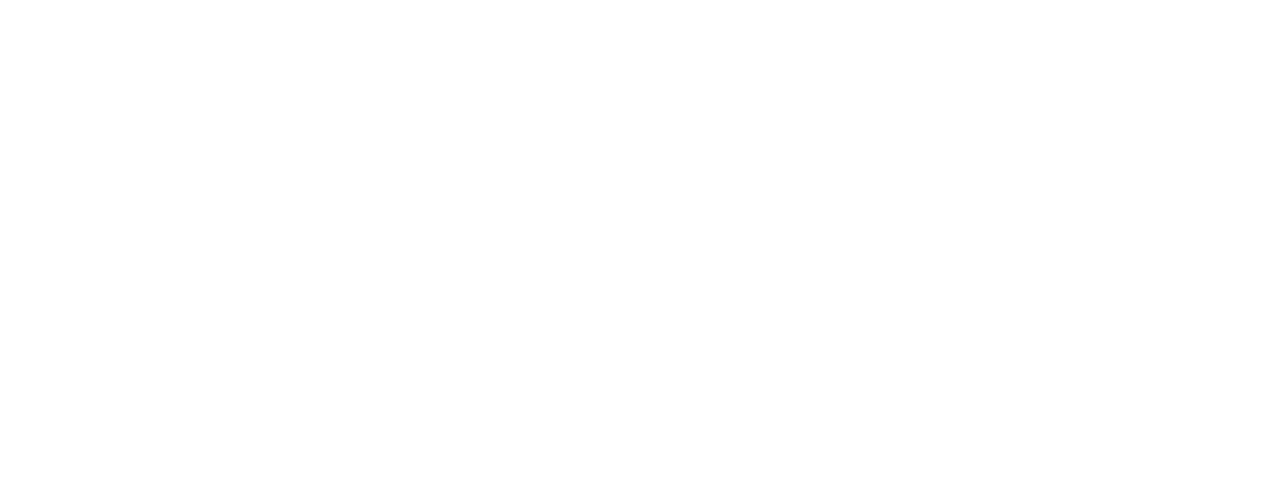
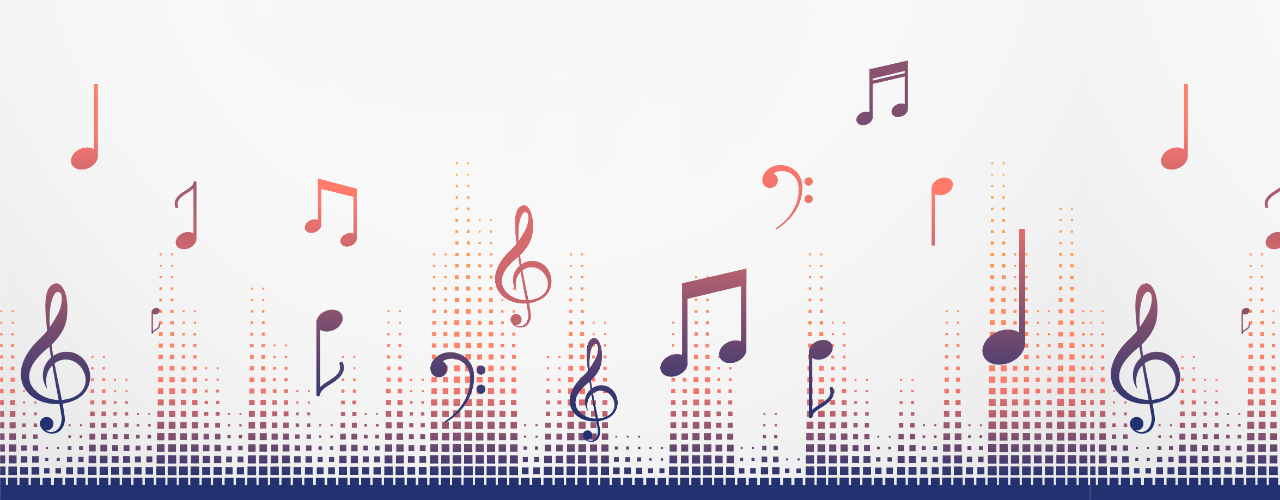
Before and after one commit to jkopyto/ear-training-app-frontend, a React (Create React App) app: page /dashboard in a window 1280 px wide. Shown: the part 300-800 px from the top of the page. Built offline with nearby package versions, Linux system fonts and the light colour scheme.

Commit message:
Background setup

```diff
--- /dev/null
+++ b/src/_grid.scss
@@ -0,0 +1,127 @@
+//
+//** Grid Layout
+//
+
+@mixin m--build-grid($mode) {
+    $mode-class: '';
+    $mode-dir: '';
+
+    // Grid mode
+    @if ($mode==general) {
+        $mode-class: ":not(.m-grid--desktop):not(.m-grid--desktop-and-tablet):not(.m-grid--tablet):not(.m-grid--tablet-and-mobile):not(.m-grid--mobile)";
+    }
+
+    @else {
+        $mode-class: ".m-grid--"+ $mode;
+        $mode-dir: "-"+ $mode;
+    }
+
+    &.m-grid__item--center {
+        display: flex;
+        justify-content: center;
+        align-items: center;
+    }
+
+    //== Horizontal grid
+    .m-grid.m-grid--hor#{$mode-dir}#{$mode-class} {
+        display: flex;
+        flex-direction: column;
+
+        &.m-grid--root {
+            flex: 1;
+            -ms-flex: 1 0 0px; // IE10-11 fix
+        }
+
+        >.m-grid__item {
+            flex: none;
+
+            &.m-grid__item--fluid,
+            &.m-grid__item--fluid-#{$mode} {
+                flex: 1 0 auto;
+                overflow: hidden;
+                //-ms-flex: 1 0 0px;  // IE10-11 fix
+            }
+        }
+
+        // flex ordering
+        @for $i from 1 through 12 {
+            >.m-grid__item.m-grid__item--order-#{$mode}-#{$i} {
+                order: $i;
+            }
+        }
+    }
+
+    //== Vertical grid
+    .m-grid.m-grid--ver#{$mode-dir}#{$mode-class} {
+        display: flex;
+        flex-direction: row;
+
+        &.m-grid--root {
+            flex: 1;
+            -ms-flex: 1 0 0px; // IE10-11 fix
+        }
+
+        >.m-grid__item {
+            flex: 0 0 auto;
+
+            &.m-grid__item--fluid,
+            &.m-grid__item--fluid-#{$mode} {
+                flex: 1 auto;
+                -ms-flex: 1 0 0px; // IE10-11 fix
+                min-width: 0;
+            }
+        }
+
+        // flex ordering
+        @for $i from 1 through 12 {
+            >.m-grid__item.m-grid__item--order-#{$mode}-#{$i} {
+                order: $i;
+            }
+        }
+    }
+
+    //== Grid item order
+    .m-grid {
+
+        // horizontal items aligment
+        &.m-grid--center {
+            align-content: center;
+        }
+
+        &.m-grid--space-around {
+            justify-content: space-around;
+        }
+
+        &.m-grid--justify-center {
+            justify-content: center;
+        }
+
+        &.m-grid--end {
+            justify-content: flex-end;
+        }
+
+        // vertical item alignment
+        >.m-grid__item {
+            max-width: 100%;
+
+            &.m-grid__item--top {
+                align-self: flex-start;
+            }
+
+            &.m-grid__item--middle {
+                align-self: center;
+            }
+
+            &.m-grid__item--bottom {
+                align-self: flex-end;
+            }
+        }
+
+        // flex ordering
+        @for $i from 1 through 12 {
+            >.m-grid__item.m-grid__item--order-#{$i} {
+                order: $i;
+            }
+        }
+    }
+}
--- a/src/_include-app.scss
+++ b/src/_include-app.scss
@@ -0,0 +1,91 @@
+@import './grid';
+@import 'components/Dashboard/dashboard';
+
+html,
+body,
+div,
+span,
+applet,
+object,
+iframe,
+h1,
+h2,
+h3,
+h4,
+h5,
+h6,
+p,
+blockquote,
+pre,
+a,
+abbr,
+acronym,
+address,
+big,
+cite,
+code,
+del,
+dfn,
+em,
+img,
+ins,
+kbd,
+q,
+s,
+samp,
+small,
+strike,
+strong,
+sub,
+sup,
+tt,
+var,
+b,
+u,
+i,
+center,
+dl,
+dt,
+dd,
+ol,
+ul,
+li,
+fieldset,
+form,
+label,
+legend,
+table,
+caption,
+tbody,
+tfoot,
+thead,
+tr,
+th,
+td,
+article,
+aside,
+canvas,
+details,
+embed,
+figure,
+figcaption,
+footer,
+header,
+hgroup,
+menu,
+nav,
+output,
+ruby,
+section,
+summary,
+time,
+mark,
+audio,
+video {
+    margin: 0;
+    padding: 0;
+    border: 0;
+    font-size: 100%;
+    font: inherit;
+    vertical-align: baseline;
+}
--- a/src/components/App.tsx
+++ b/src/components/App.tsx
@@ -1,6 +1,20 @@
 import React from 'react'
+import { BrowserRouter as Router, Redirect, Route } from 'react-router-dom'
+import { RouteBuilder } from 'views/routes'
 import Dashboard from './Dashboard'
 
-const App = () => <Dashboard/>
+const App = () =>
+    <Router>
+        <Route
+            exact
+            path="/dashboard"
+            component={Dashboard}
+        />
+        <Redirect
+            exact
+            from = "/"
+            to={RouteBuilder.toDashboard()}
+        />
+    </Router>
 
 export default App
--- a/src/components/Dashboard.tsx
+++ /dev/null
@@ -1,16 +0,0 @@
-import React from 'react'
-import { BrowserRouter as Router, Route, Switch, RouteComponentProps } from 'react-router-dom'
-// import { RouteBuilder } from './routes'
-
-const Dashboard = () => (
-    <Router>
-        <Switch>
-            <Route
-                exact
-                path={`/test`}
-                render={()=> null}/>
-        </Switch>
-    </Router>
-)
-
-export default Dashboard
--- /dev/null
+++ b/src/components/Dashboard/_dashboard.scss
@@ -0,0 +1,16 @@
+$background-path: '../../images/background.png';
+
+@mixin background($imgpath, $position:0 0, $repeat: no-repeat, $size: contain) {
+    background: {
+        image: url($imgpath);
+        position: $position;
+        repeat: $repeat;
+        size: $size;
+    }
+}
+
+.i-container {
+    width: 100vw;
+    height: 100vh;
+    @include background($background-path, 0 0, repeat);
+}
--- /dev/null
+++ b/src/components/Dashboard/index.tsx
@@ -0,0 +1,18 @@
+import React from 'react'
+import { BrowserRouter as Router, Route, Switch } from 'react-router-dom'
+// import { RouteBuilder } from './routes'
+
+const Dashboard = () => (
+    <div className= "i-container">
+        <Router>
+            <Switch>
+                <Route
+                    exact
+                    path={`/test`}
+                    render={() => null} />
+            </Switch>
+        </Router>
+    </div>
+)
+
+export default Dashboard
--- /dev/null
+++ b/src/views/routes.ts
@@ -0,0 +1,5 @@
+const DASHBOARD_ROUTE = "/dashboard"
+
+export const RouteBuilder = {
+    toDashboard: () => DASHBOARD_ROUTE
+}
```
